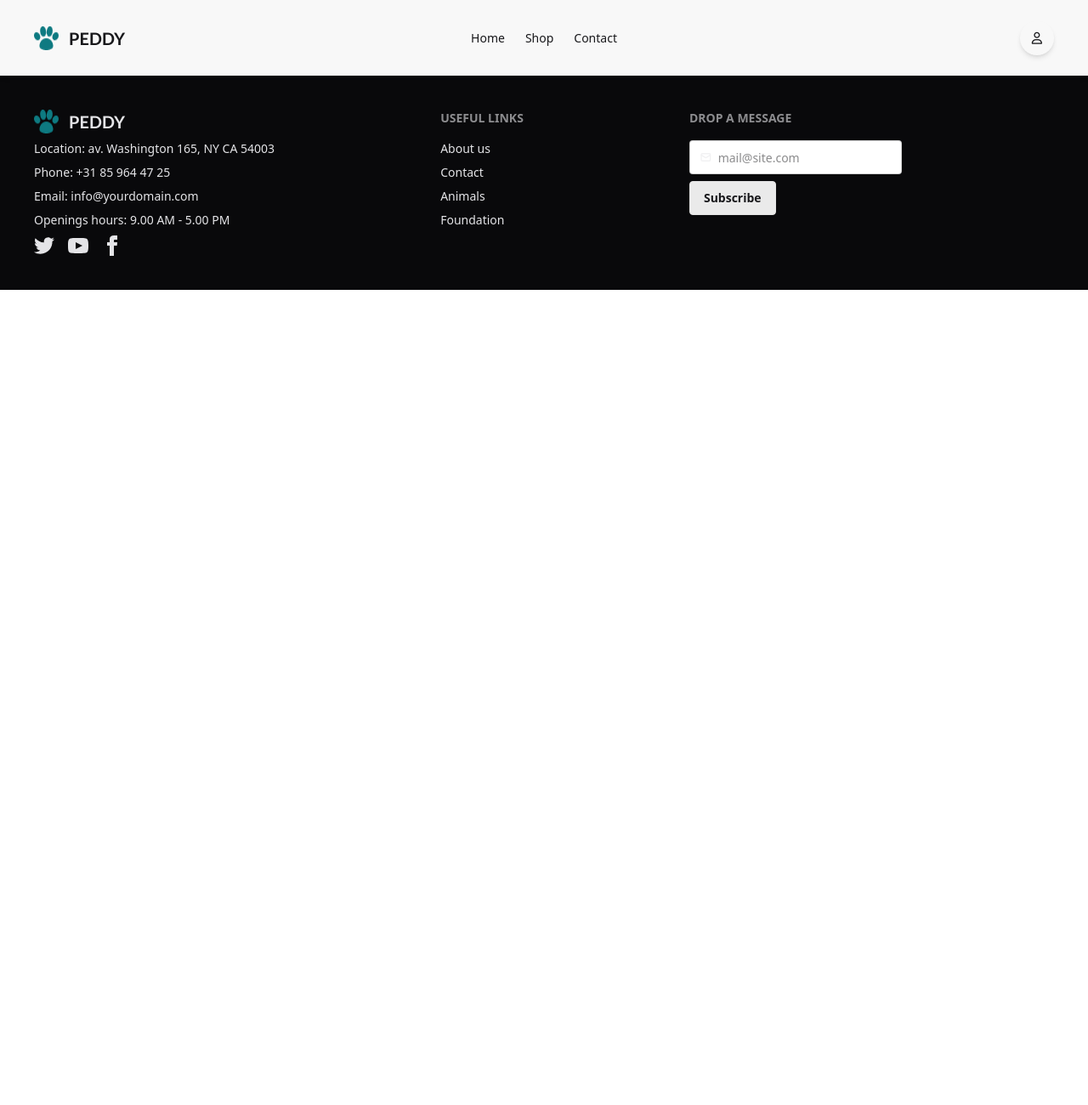
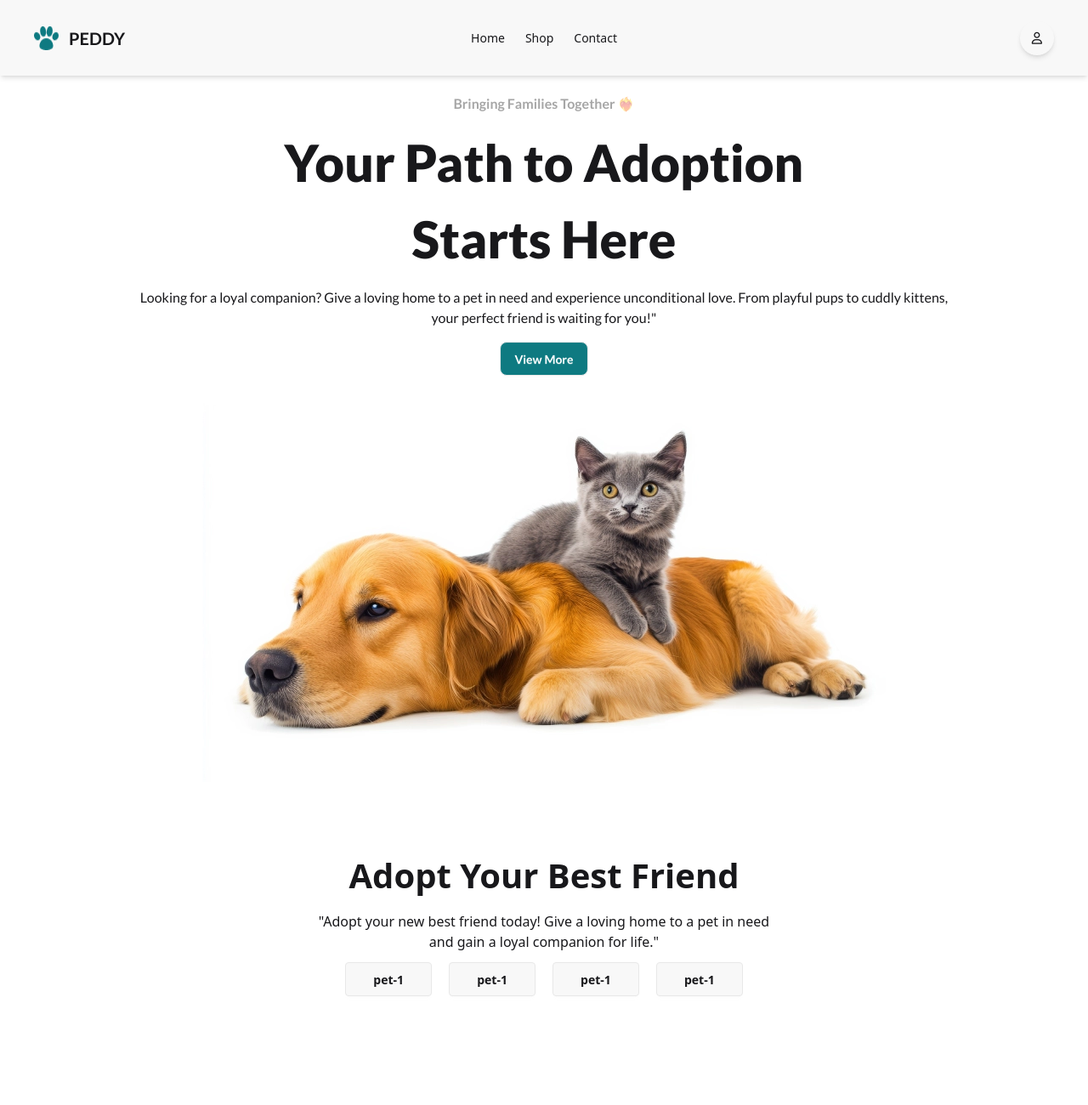
Before and after one commit to TahReEm7/Peddy---Pet-Adoption-Platform, a plain HTML site: page index.html in a window 1280 px wide. Shown: the top 1300 px of the page at 85% size. Before the commit the page ends 800 px from the top, so only its background shows below. Drawn offline with nearby package versions, Linux system fonts and the light colour scheme; some packages are replaced by stand-ins of ours; a script that the page names is missing.

Commit message:
banner section added

```diff
--- a/index.html
+++ b/index.html
@@ -20,6 +20,10 @@
     <script src="https://cdn.jsdelivr.net/npm/sweetalert2@11"></script>
     <!-- styles -->
     <style>
+        html{
+            scroll-behavior: smooth;
+            scroll-padding: 100px;
+        }
         .lato {
           font-family: "Lato", sans-serif;
         }
@@ -30,11 +34,11 @@
 
     <!-- code -->
 </head>
-<body>
+<body class="lg:container lg:mx-auto">
     <!-- header -->
      <header>
         <!-- navbar -->
-         <nav>
+         <nav class="fixed top-0 w-full">
             <div class="navbar px-10 py-5 bg-base-200 shadow-md">
                 <div class="navbar-start">
                   <div class="dropdown">
@@ -97,11 +101,40 @@
 
      <!-- main -->
       <main>
+        <!-- banner -->
+         <section id="banner" class="mt-[110px] text-center flex flex-col justify-center gap-3 items-center w-11/12 mx-auto lato">
+            <div>
+                <div class="text-center flex flex-col gap-3 justify-center items-center">
+                    <p class="text-[#13131360] font-bold">Bringing Families Together ❤️‍🔥</p>
+                    <h1 class="text-[131313] font-black text-[30px] md:text-[60px]">Your Path to Adoption <br> Starts Here</h1>
+                    <p class="text-[16px]">Looking for a loyal companion? Give a loving home to a pet in need and experience unconditional love. From playful pups to cuddly kittens, <br> your perfect friend is waiting for you!"</p>
+                </div>
+                <a href="#adopt">
+                    <button class="btn rounded-lg bg-[#0E7A81] text-white m-4">View More</button>
+                </a>
+            </div>
+            <div>
+                <img src="./images/pet.webp" alt="pet img">
+            </div>
+         </section>
 
+         <!-- adopt section -->
+          <section id="adopt" class="w-11/12 mx-auto mt-20 text-center space-y-3 h-screen">
+            <h1 class="text-[131313] font-black text-[30px] md:text-[40px]">Adopt  Your  Best Friend</h1>
+            <p class="">"Adopt your new best friend today! Give a loving home to a pet in need <br> and gain a loyal companion for life."</p>
+
+            <div id="btn-container" class="space-x-4">
+                <button class="btn px-8 py-4">pet-1</button>
+                <button class="btn px-8 py-4">pet-1</button>
+                <button class="btn px-8 py-4">pet-1</button>
+                <button class="btn px-8 py-4">pet-1</button>
+
+            </div>
+          </section>
       </main>
 
       <!-- footer -->
-      <footer class="footer sm:footer-horizontal bg-neutral text-neutral-content p-10">
+      <footer class="footer sm:footer-horizontal bg-neutral text-neutral-content p-10 mt-20">
         <nav>
             <a class="cursor-pointer text-xl lato flex gap-3 font-bold"><img src="./images/logo.webp" alt="logo">PEDDY</a>
           <p class="link link-hover">Location: av. Washington 165, NY CA 54003</p>
@@ -158,8 +191,8 @@
         <nav>
           <h6 class="footer-title">Drop a Message</h6>
           <label class="input validator">
-            <svg class="h-[1em] opacity-50" xmlns="http://www.w3.org/2000/svg" viewBox="0 0 24 24"><g stroke-linejoin="round" stroke-linecap="round" stroke-width="2.5" fill="none" stroke="currentColor"><rect width="20" height="16" x="2" y="4" rx="2"></rect><path d="m22 7-8.97 5.7a1.94 1.94 0 0 1-2.06 0L2 7"></path></g></svg>
-            <input type="email" placeholder="mail@site.com" required/>
+            <svg class="h-[1em] text-black" xmlns="http://www.w3.org/2000/svg" viewBox="0 0 24 24"><g stroke-linejoin="round" stroke-linecap="round" stroke-width="2.5" fill="none" stroke="currentColor"><rect width="20" height="16" x="2" y="4" rx="2"></rect><path d="m22 7-8.97 5.7a1.94 1.94 0 0 1-2.06 0L2 7"></path></g></svg>
+            <input class="text-black" type="email" placeholder="mail@site.com" required/>
           </label>
           <div class="validator-hint hidden">Enter valid email address</div>
             <button class="btn btn-soft">Subscribe</button>
```
